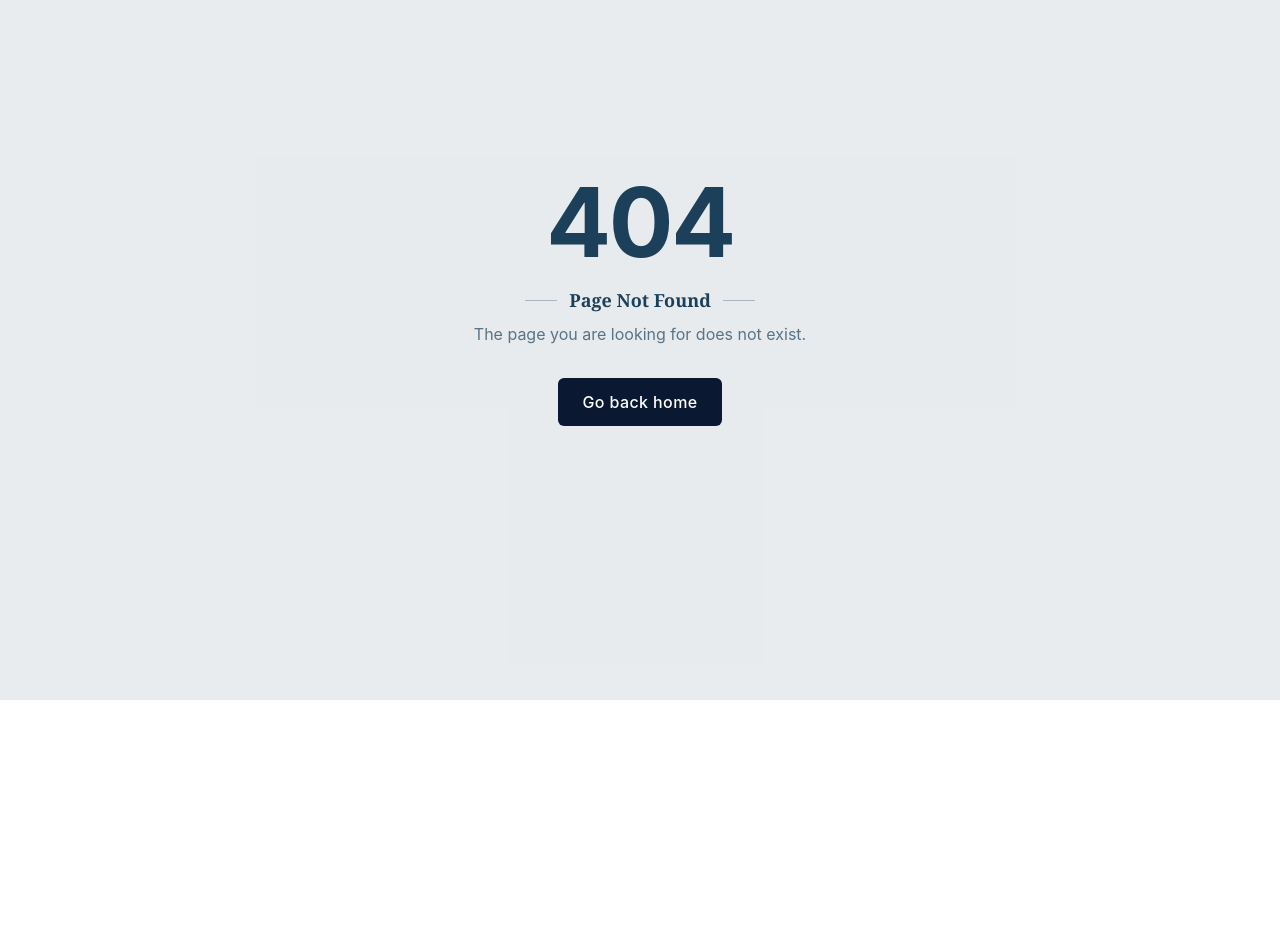
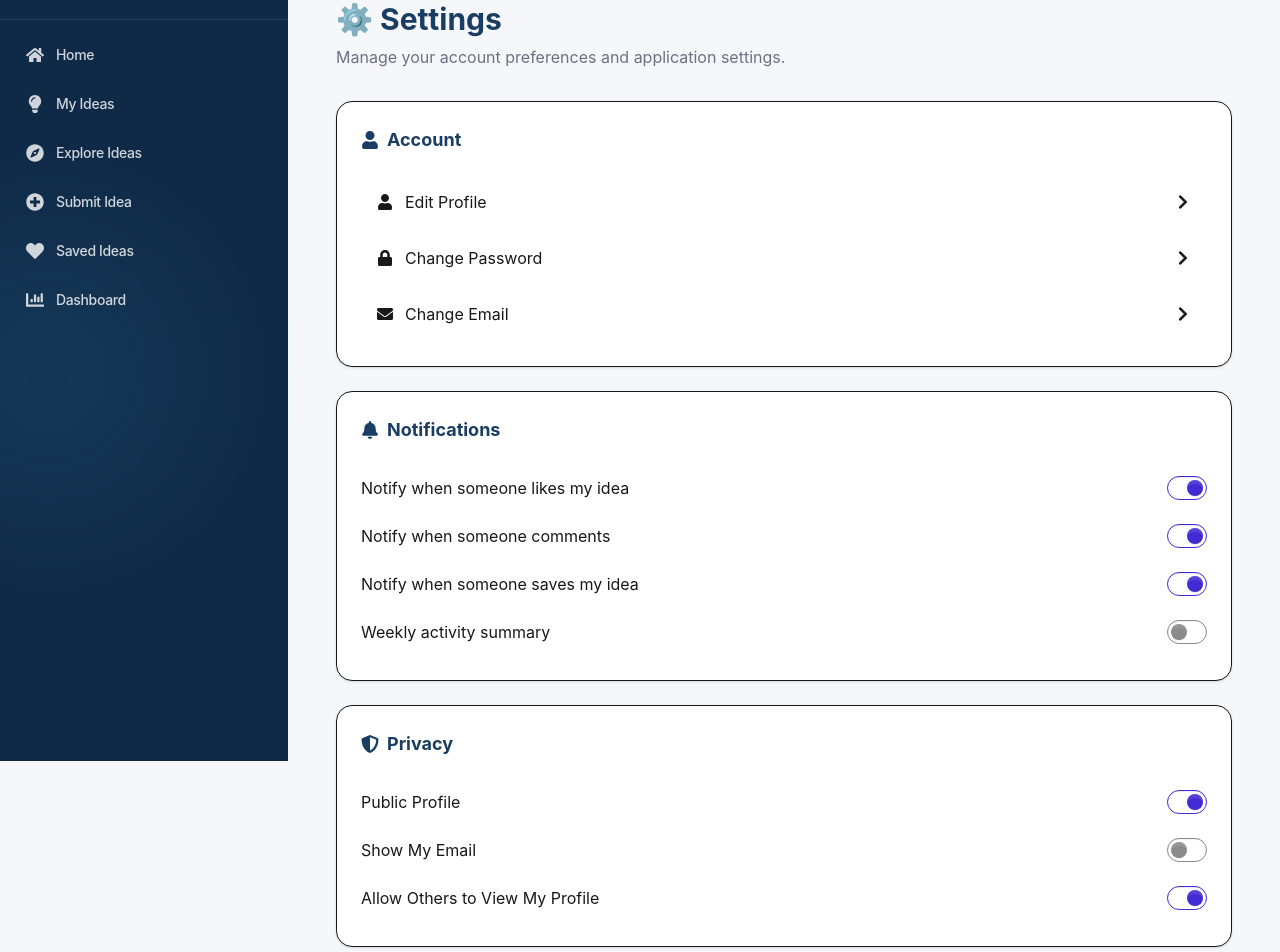
Before and after one commit to sanjidaj/IdeaPulse, a React (Vite) app: page /settings in a window 1280 px wide. Before the commit this address had no page. Shown: the part 100-1052 px from the top of the page. Before the commit the page ends 800 px from the top, so only its background shows below. Built offline with nearby package versions, Linux system fonts and the light colour scheme; sample sign-in values are in the browser's storage.

Commit message:
Design setting page

```diff
--- a/src/components/shared/Navbar.jsx
+++ b/src/components/shared/Navbar.jsx
@@ -169,7 +169,7 @@ const Navbar = () => {
 
                     <li className="rounded-xl transition-all duration-300 hover:bg-[#EEF6FC]">
                       <Link
-                        to="/profile"
+                        to="/settings"
                         className="flex items-center gap-3 rounded-xl"
                       >
                         <FaCog />
--- a/src/layout/RootLayout.jsx
+++ b/src/layout/RootLayout.jsx
@@ -12,7 +12,7 @@ const RootLayout = () => {
       <div className="flex min-h-screen bg-[#F5F7FA]">
 
         <Sidebar />
-        {/* bg-linear-to-br from-[#B3CFE5] via-[#4A7FA7] to-[#1A3D63] */}
+
         <main className="flex-1">
           <div className="mx-auto min-h-screen">
             <Outlet />
--- /dev/null
+++ b/src/pages/Settings.jsx
@@ -0,0 +1,248 @@
+import { useState } from "react";
+import {
+    FaUser,
+    FaLock,
+    FaEnvelope,
+    FaBell,
+    FaShieldAlt,
+    FaInfoCircle,
+    FaTrashAlt,
+    FaChevronRight,
+} from "react-icons/fa";
+import { useNavigate } from "react-router";
+import toast from "react-hot-toast";
+import Swal from "sweetalert2";
+import api from "../services/api";
+
+const Settings = () => {
+    const navigate = useNavigate();
+
+    const [notifications, setNotifications] = useState({
+        likes: true,
+        comments: true,
+        saves: true,
+        weekly: false,
+    });
+
+    const [privacy, setPrivacy] = useState({
+        profile: true,
+        email: false,
+        visibility: true,
+    });
+
+
+    const handleDelete = async () => {
+        const user = JSON.parse(localStorage.getItem("user"));
+
+        const result = await Swal.fire({
+            title: "Delete Account?",
+            html: `
+      <p style="margin-bottom:10px">
+        This action is <b>permanent</b>.
+      </p>
+      <ul style="text-align:left">
+        <li>• Your profile will be deleted</li>
+        <li>• All your ideas will be removed</li>
+        <li>• Your likes, comments and saves will be removed</li>
+      </ul>
+    `,
+            icon: "warning",
+            showCancelButton: true,
+            confirmButtonText: "Delete Account",
+            cancelButtonText: "Keep Account",
+            confirmButtonColor: "#dc2626",
+            cancelButtonColor: "#64748b",
+            reverseButtons: true,
+            focusCancel: true,
+        });
+
+        if (!result.isConfirmed) return;
+
+        try {
+            await api.delete(`/users/${user.id}`);
+
+            localStorage.removeItem("user");
+
+            toast.success("Your account has been deleted.");
+
+            navigate("/");
+
+        } catch (error) {
+            console.error(error);
+
+            toast.error("Something went wrong.");
+        }
+    };
+
+    return (
+        <div className="min-h-screen bg-[#F5F7FA] py-10 px-4">
+            <div className="max-w-4xl mx-auto">
+
+                {/* Header */}
+                <div className="mb-8">
+                    <h1 className="text-3xl font-bold text-[#1A3D63]">
+                        ⚙️ Settings
+                    </h1>
+
+                    <p className="text-gray-500 mt-2">
+                        Manage your account preferences and application settings.
+                    </p>
+                </div>
+
+                {/* Account */}
+                <div className="bg-white rounded-2xl shadow-sm border p-6 mb-6">
+                    <h2 className="font-bold text-[#1A3D63] text-lg mb-5 flex items-center gap-2">
+                        <FaUser />
+                        Account
+                    </h2>
+
+                    <button
+                        onClick={() => navigate("/profile")}
+                        className="w-full flex justify-between items-center p-4 rounded-xl hover:bg-gray-50 transition"
+                    >
+                        <div className="flex items-center gap-3">
+                            <FaUser />
+                            Edit Profile
+                        </div>
+                        <FaChevronRight />
+                    </button>
+
+                    <button
+                        onClick={() => navigate("/profile")}
+                        className="w-full flex justify-between items-center p-4 rounded-xl hover:bg-gray-50 transition"
+                    >
+                        <div className="flex items-center gap-3">
+                            <FaLock />
+                            Change Password
+                        </div>
+                        <FaChevronRight />
+                    </button>
+
+                    <button
+                        onClick={() => navigate("/profile")}
+                        className="w-full flex justify-between items-center p-4 rounded-xl hover:bg-gray-50 transition"
+                    >
+                        <div className="flex items-center gap-3">
+                            <FaEnvelope />
+                            Change Email
+                        </div>
+                        <FaChevronRight />
+                    </button>
+                </div>
+
+                {/* Notifications */}
+                <div className="bg-white rounded-2xl shadow-sm border p-6 mb-6">
+                    <h2 className="font-bold text-[#1A3D63] text-lg mb-5 flex items-center gap-2">
+                        <FaBell />
+                        Notifications
+                    </h2>
+
+                    {[
+                        ["likes", "Notify when someone likes my idea"],
+                        ["comments", "Notify when someone comments"],
+                        ["saves", "Notify when someone saves my idea"],
+                        ["weekly", "Weekly activity summary"],
+                    ].map(([key, label]) => (
+                        <label
+                            key={key}
+                            className="flex justify-between items-center py-3 cursor-pointer"
+                        >
+                            <span>{label}</span>
+
+                            <input
+                                type="checkbox"
+                                checked={notifications[key]}
+                                onChange={() =>
+                                    setNotifications({
+                                        ...notifications,
+                                        [key]: !notifications[key],
+                                    })
+                                }
+                                className="toggle toggle-primary"
+                            />
+                        </label>
+                    ))}
+                </div>
+
+
+
+                {/* Privacy */}
+                <div className="bg-white rounded-2xl shadow-sm border p-6 mb-6">
+                    <h2 className="font-bold text-[#1A3D63] text-lg mb-5 flex items-center gap-2">
+                        <FaShieldAlt />
+                        Privacy
+                    </h2>
+
+                    {[
+                        ["profile", "Public Profile"],
+                        ["email", "Show My Email"],
+                        ["visibility", "Allow Others to View My Profile"],
+                    ].map(([key, label]) => (
+                        <label
+                            key={key}
+                            className="flex justify-between items-center py-3 cursor-pointer"
+                        >
+                            <span>{label}</span>
+
+                            <input
+                                type="checkbox"
+                                checked={privacy[key]}
+                                onChange={() =>
+                                    setPrivacy({
+                                        ...privacy,
+                                        [key]: !privacy[key],
+                                    })
+                                }
+                                className="toggle toggle-primary"
+                            />
+                        </label>
+                    ))}
+                </div>
+
+                {/* About */}
+                <div className="bg-white rounded-2xl shadow-sm border p-6 mb-6">
+                    <h2 className="font-bold text-[#1A3D63] text-lg mb-5 flex items-center gap-2">
+                        <FaInfoCircle />
+                        About
+                    </h2>
+
+                    <div className="space-y-3 text-gray-700">
+                        <p>📱 Version 1.0.0</p>
+                        <p className="cursor-pointer hover:text-[#1A3D63]">
+                            Privacy Policy
+                        </p>
+                        <p className="cursor-pointer hover:text-[#1A3D63]">
+                            Terms & Conditions
+                        </p>
+                        <p className="cursor-pointer hover:text-[#1A3D63]">
+                            Contact Support
+                        </p>
+                    </div>
+                </div>
+
+                {/* Danger Zone */}
+                <div className="bg-red-50 border border-red-200 rounded-2xl p-6">
+                    <h2 className="font-bold text-red-600 text-lg flex items-center gap-2">
+                        <FaTrashAlt />
+                        Danger Zone
+                    </h2>
+
+                    <p className="text-gray-600 mt-3">
+                        Deleting your account will permanently remove all your
+                        ideas, comments, likes and saved ideas.
+                    </p>
+
+                    <button
+                        onClick={handleDelete}
+                        className="mt-5 bg-red-600 hover:bg-red-700 text-white px-6 py-3 rounded-xl transition"
+                    >
+                        Delete My Account
+                    </button>
+                </div>
+
+            </div>
+        </div>
+    );
+};
+
+export default Settings;
--- a/src/route/Router.jsx
+++ b/src/route/Router.jsx
@@ -18,6 +18,7 @@ import ExploreIdeas from '../pages/ExploreIdeas';
 import Profile from '../pages/Profile';
 import SavedIdeas from '../pages/SavedIdeas';
 import SearchResults from '../pages/SearchResults';
+import Settings from '../pages/Settings';
 
 
 
@@ -101,6 +102,10 @@ export const router = createBrowserRouter([
         path: "/search",
         element: <SearchResults />,
       },
+      {
+        path: "/settings",
+        element: <Settings />,
+      }
 
 
 
```
Also changed, not shown: src/index.css (line endings or trailing spaces), 2 other files (tests, documents, lock files or other folders).
